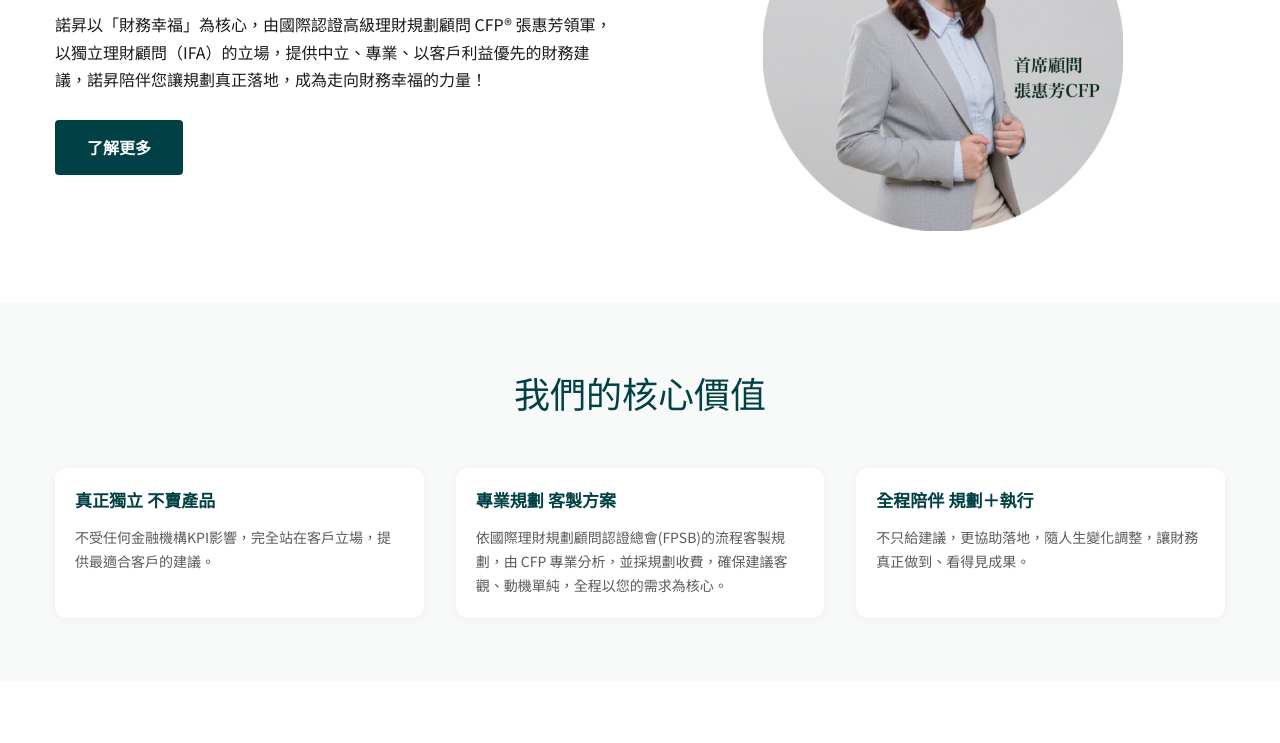
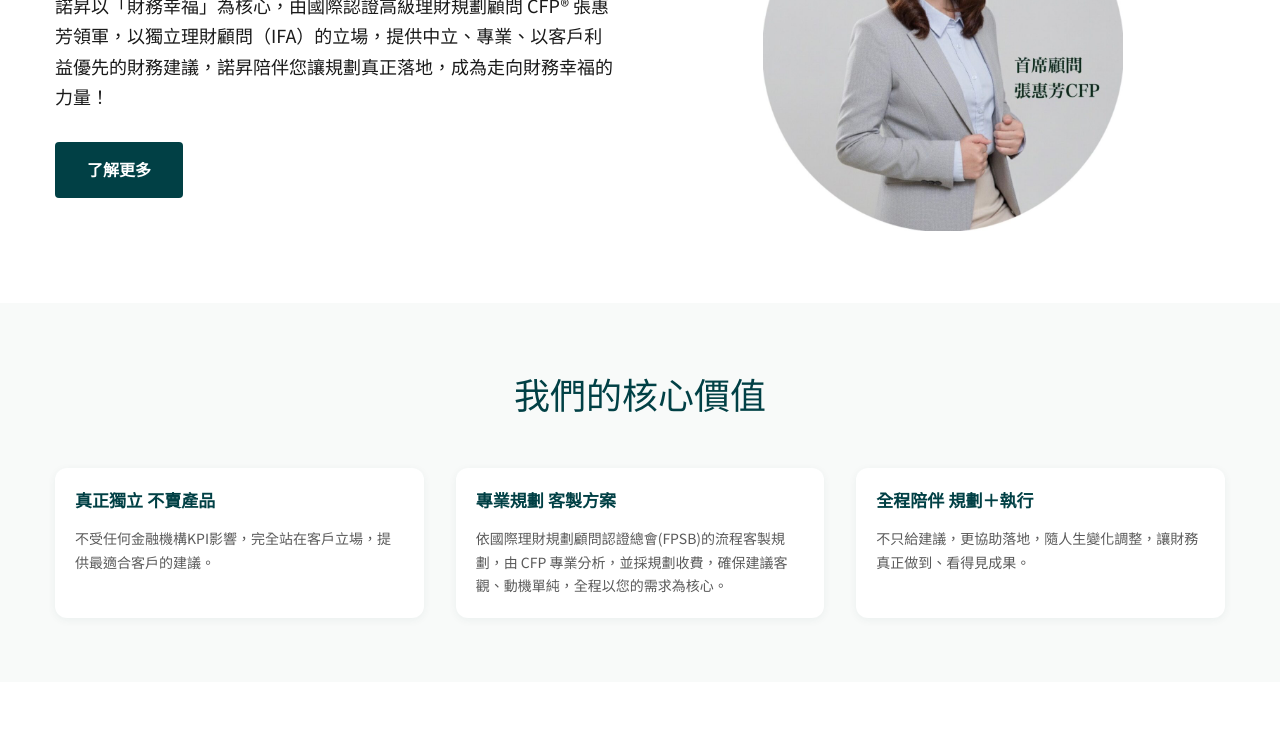
Before and after one commit to yvonne661112/noblerise01, an Astro site: page / in a window 1280 px wide. Shown: the part 376-1119 px from the top of the page. Built offline with nearby package versions, Linux system fonts and the light colour scheme; Astro itself is replaced by a stand-in of ours; some packages are replaced by stand-ins of ours.

Commit message:
style: 調整全域 body 字體大小至 18px
- --fs-body: 16px → 18px，與文章內文一致
- body 加上 font-size: var(--fs-body)，讓各分頁段落文字統一繼承

Co-Authored-By: Claude Sonnet 4.6 <noreply@anthropic.com>

```diff
--- a/src/styles/global.css
+++ b/src/styles/global.css
@@ -5,7 +5,7 @@
   --fs-xs:   12px;   /* 極小標籤、次要說明 */
   --fs-sm:   12px;   /* meta、tag、麵包屑 */
   --fs-base: 14px;   /* 次要內文、表單 */
-  --fs-body: 16px;   /* 標準內文、footer */
+  --fs-body: 18px;   /* 標準內文、footer */
   --fs-md:   16px;   /* 一般強調 */
   --fs-lg:   17px;   /* 小標、footer 標題 */
   --fs-xl:   18px;   /* 導覽列、文章內文 */
@@ -19,6 +19,7 @@
 
 body {
   font-family: var(--font-body);
+  font-size: var(--fs-body);
   color: var(--color-text);
   background: var(--color-white);
   line-height: 1.7;
```
